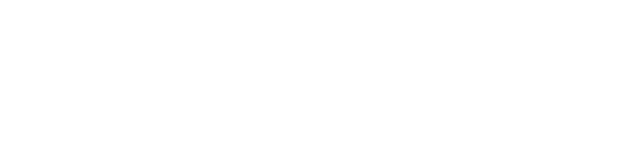
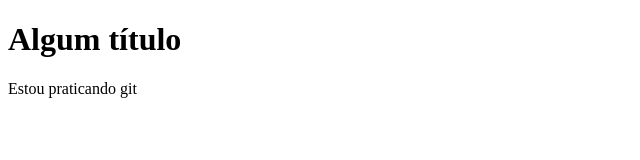
Before and after one commit to RennerStos/tutorial-git, a plain HTML site: page index.html in a window 1280 px wide. Shown: the whole page, without its empty margins (0-640 px from the left). Drawn offline with Linux system fonts and the light colour scheme.

Commit message:
Criei o título e o parágrafo

```diff
--- a/index.html
+++ b/index.html
@@ -7,6 +7,8 @@
     <title>Tutorial de git</title>
 </head>
 <body>
+    <h1>Algum título</h1>
+    <p>Estou praticando git</p>
 
 </body>
 </html>
```
